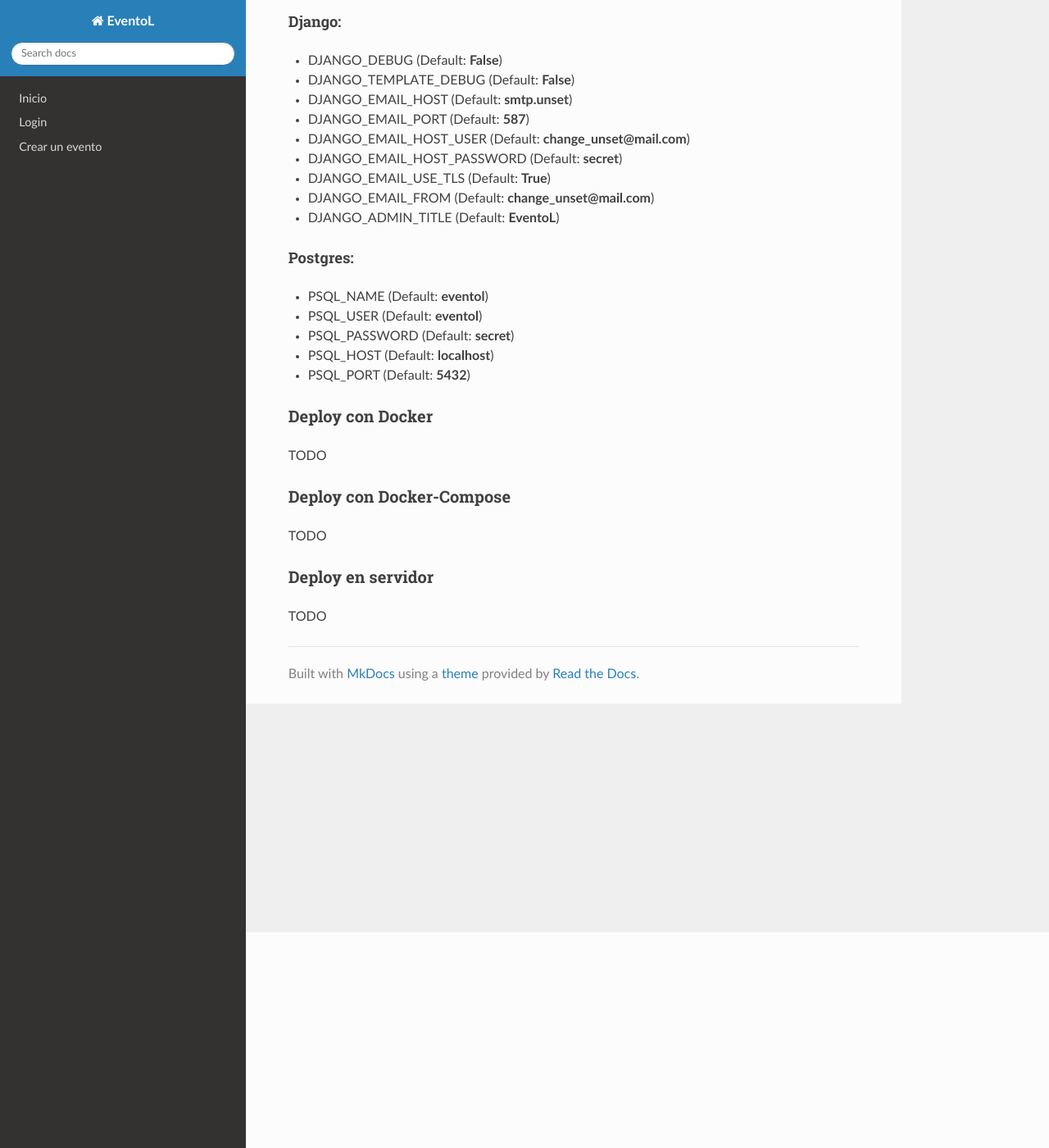
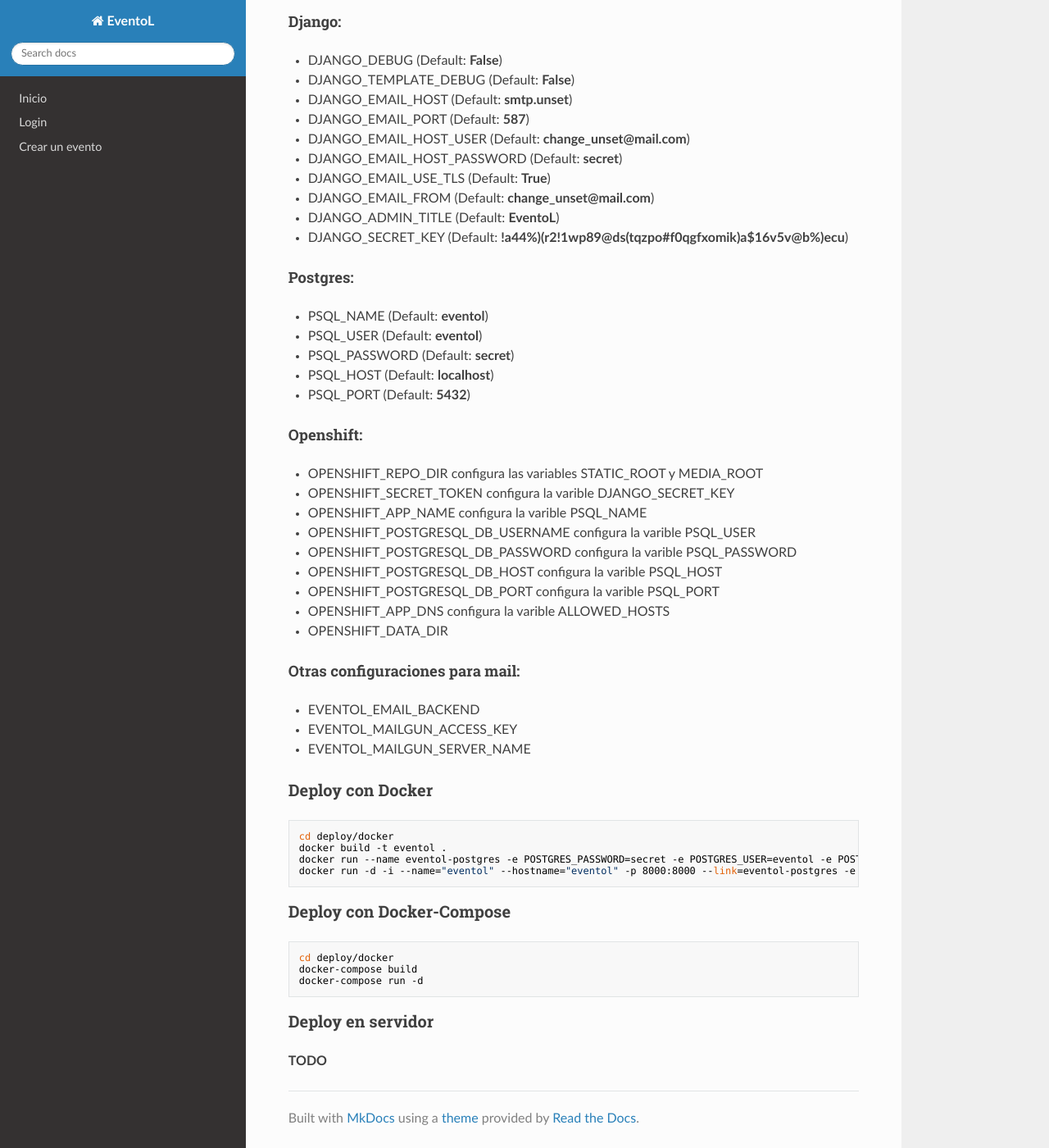
Before and after one commit to eventoL/eventoL, an MkDocs documentation site: the page built from docs/deploy.md, in a window 1280 px wide and 1400 px high, scrolled down 263 px. Shown: the whole window at 82% size. Built offline with MkDocs 1.6.1, drawn with Linux system fonts in a browser that asks for light colours; nearby versions of some CDN libraries; old or Windows-style settings are respelled for this version of MkDocs.

Commit message:
Mas detalles para deploy

````diff
--- a/docs/deploy.md
+++ b/docs/deploy.md
@@ -15,6 +15,7 @@
 - DJANGO_EMAIL_USE_TLS (Default: **True**)
 - DJANGO_EMAIL_FROM (Default: **change_unset@mail.com**)
 - DJANGO_ADMIN_TITLE (Default: **EventoL**)
+- DJANGO_SECRET_KEY (Default: **!a44%)(r2!1wp89@ds(tqzpo#f0qgfxomik)a$16v5v@b%)ecu**)
 
 #### Postgres:
 - PSQL_NAME (Default: **eventol**)
@@ -23,11 +24,36 @@
 - PSQL_HOST (Default: **localhost**)
 - PSQL_PORT (Default: **5432**)
 
+#### Openshift:
+- OPENSHIFT_REPO_DIR configura las variables STATIC_ROOT y MEDIA_ROOT
+- OPENSHIFT_SECRET_TOKEN configura la varible DJANGO_SECRET_KEY
+- OPENSHIFT_APP_NAME configura la varible PSQL_NAME
+- OPENSHIFT_POSTGRESQL_DB_USERNAME configura la varible PSQL_USER
+- OPENSHIFT_POSTGRESQL_DB_PASSWORD configura la varible PSQL_PASSWORD
+- OPENSHIFT_POSTGRESQL_DB_HOST configura la varible PSQL_HOST
+- OPENSHIFT_POSTGRESQL_DB_PORT configura la varible PSQL_PORT
+- OPENSHIFT_APP_DNS configura la varible ALLOWED_HOSTS
+- OPENSHIFT_DATA_DIR
+
+#### Otras configuraciones para mail:
+- EVENTOL_EMAIL_BACKEND
+- EVENTOL_MAILGUN_ACCESS_KEY
+- EVENTOL_MAILGUN_SERVER_NAME
+
 ### Deploy con Docker
-TODO
+```bash
+cd deploy/docker
+docker build -t eventol .
+docker run --name eventol-postgres -e POSTGRES_PASSWORD=secret -e POSTGRES_USER=eventol -e POSTGRES_DB=eventol -p 5432:5432 -d postgres
+docker run -d -i --name="eventol" --hostname="eventol" -p 8000:8000 --link=eventol-postgres -e PSQL_HOST=eventol-postgres -t eventol:latest
+```
 
 ### Deploy con Docker-Compose
-TODO
+```bash
+cd deploy/docker
+docker-compose build
+docker-compose run -d
+```
 
 ### Deploy en servidor
-TODO
+**TODO**
````
